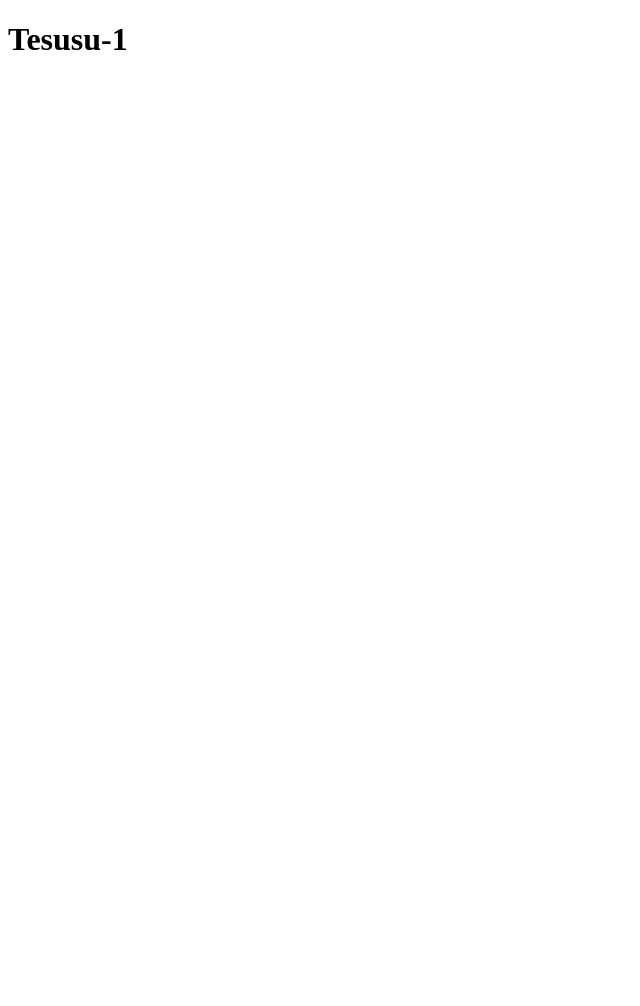
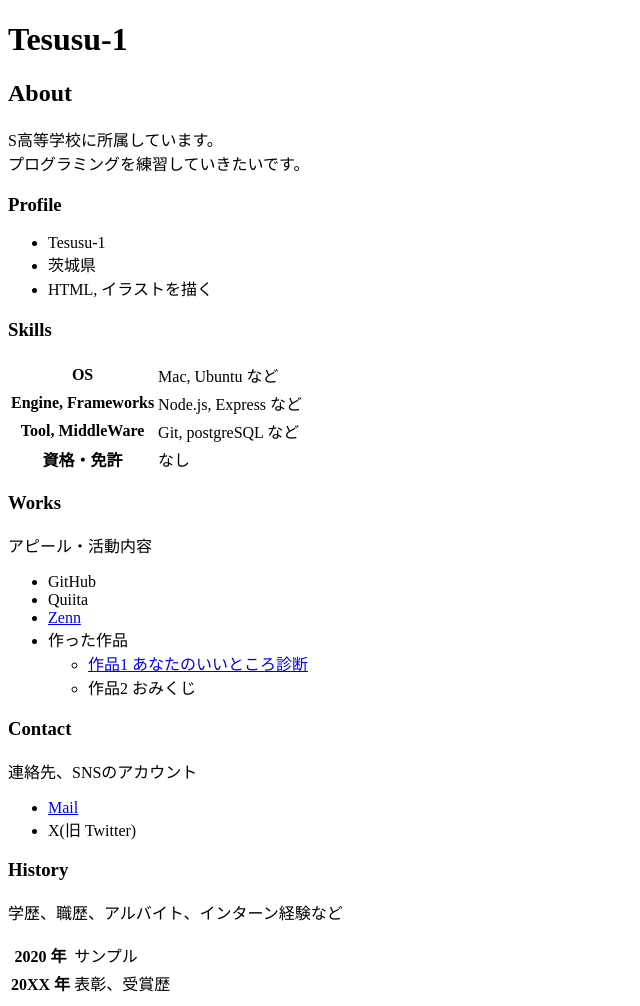
Before and after one commit to Tesusu-1/Tesusu-1.github.io, a plain HTML site: page index.html in a window 1280 px wide. Shown: the whole page, without its empty margins (0-640 px from the left). Before the commit the page ends 800 px from the top, so only its background shows below. Drawn offline with Linux system fonts and the light colour scheme.

Commit message:
Update index.html

```diff
--- a/index.html
+++ b/index.html
@@ -3,9 +3,76 @@
   <head>
     <meta charset="utf-8">
     <meta name="viewport" content="width=device-width, initial-scale=1">
-    <title>Tesusu-1のポートフォリオ</title>
+    <title>Tesusu-1のポートフォリオサイト</title>
   </head>
   <body>
     <h1>Tesusu-1</h1>
+
+    <h2>About</h2>
+    <p>
+      S高等学校に所属しています。<br>
+      プログラミングを練習していきたいです。
+    </p>
+
+    <h3>Profile</h3>
+    <ul>
+      <li>Tesusu-1</li>
+      <li>茨城県</li>
+      <li>HTML, イラストを描く</li>
+    </ul>
+
+    <h3>Skills</h3>
+    <table>
+      <tr>
+        <th>OS</th>
+        <td>Mac, Ubuntu など</td>
+      </tr>
+      <tr>
+        <th>Engine, Frameworks</th>
+        <td>Node.js, Express など</td>
+      </tr>
+      <tr>
+        <th>Tool, MiddleWare</th>
+        <td>Git, postgreSQL など</td>
+      </tr>
+      <tr>
+        <th>資格・免許</th>
+        <td>なし</td>
+      </tr>
+    </table>
+
+    <h3>Works</h3>
+    <p>アピール・活動内容</p>
+    <ul>
+      <li><a href="https://github.com/Tesusu-1"></a>GitHub</li>
+      <li><a href="https://qiita.com/"></a>Quiita</li>
+      <li><a href="https://zenn.dev/">Zenn</a></li>
+      <li>
+        作った作品
+        <ul>
+          <li><a href="http://www.example.com">作品1 あなたのいいところ診断</a></li>
+          <li><a href="http://www.example.com"></a>作品2 おみくじ</li>
+        </ul>
+      </li>
+    </ul>
+    <h3>Contact</h3>
+    <p>連絡先、SNSのアカウント</p>
+    <ul>
+      <li><a href="http://www.example.com">Mail</a></li>
+      <li><a href="http://www.example.com"></a>X(旧 Twitter)</li>
+    </ul>
+
+    <h3>History</h3>
+    <p>学歴、職歴、アルバイト、インターン経験など</p>
+    <table>
+      <tr>
+        <th>2020 年</th>
+        <td><a href="http://www.example.com"></a>サンプル</td>
+      </tr>
+      <tr>
+        <th>20XX 年</th>
+        <td>表彰、受賞歴</td>
+      </tr>
+    </table>
   </body>
 </html>
```
